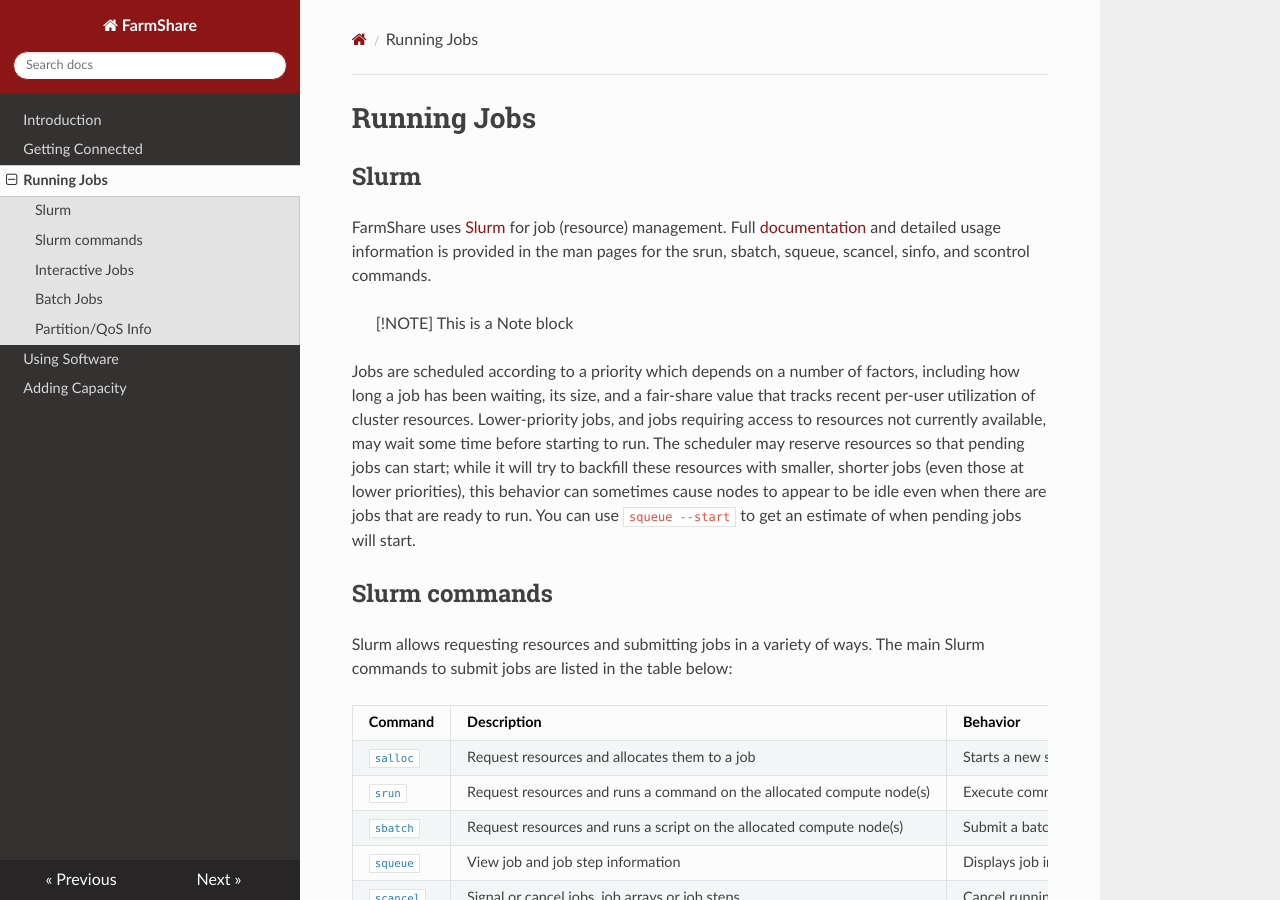
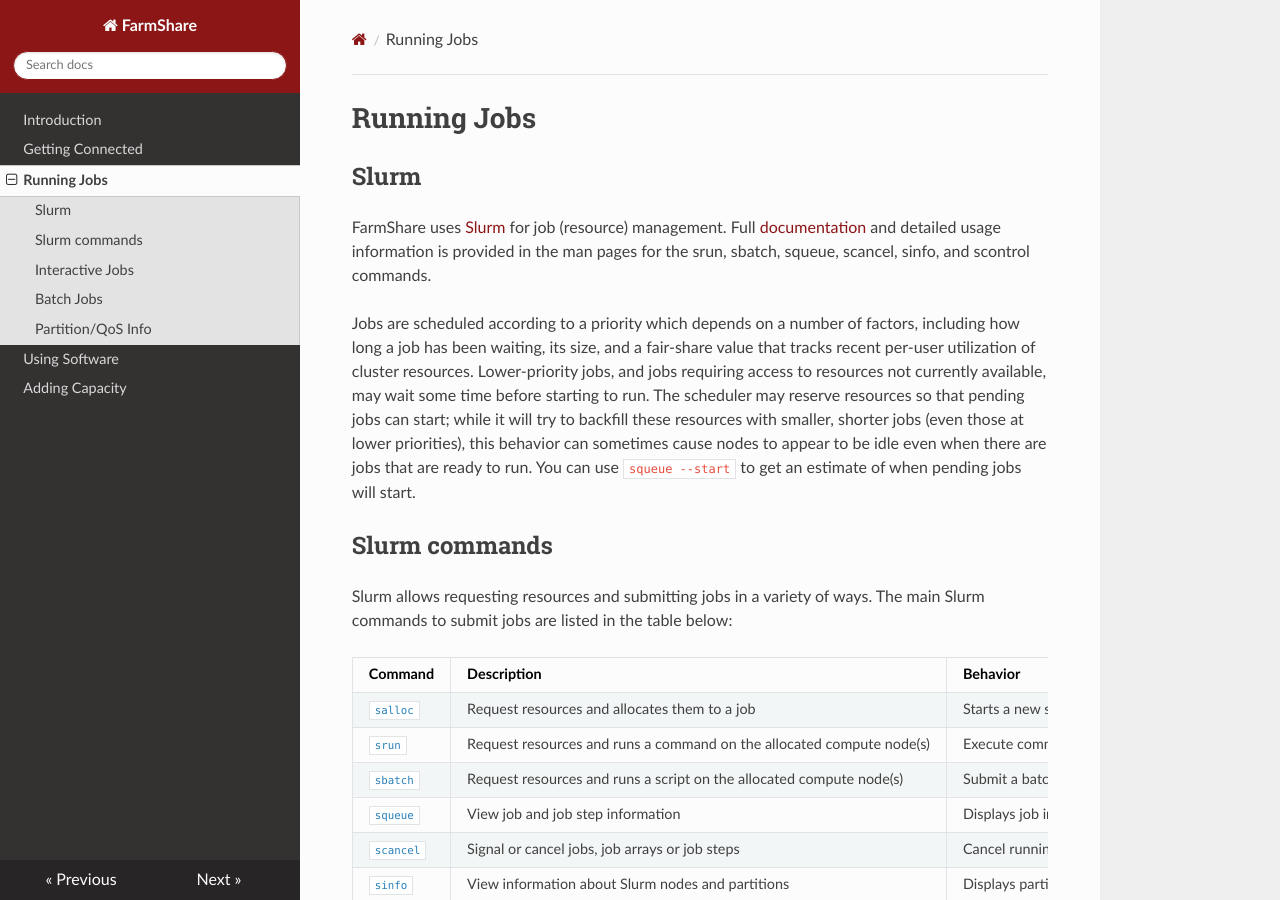
Before and after one commit to stanford-rc/farmshare-docs, an MkDocs documentation site: the page built from docs/slurm.md, in a window 1280 px wide and 900 px high. Built offline with MkDocs 1.6.1, drawn with Linux system fonts in a browser that asks for light colours; nearby versions of some CDN libraries.

Commit message:
Update slurm.md

```diff
--- a/docs/slurm.md
+++ b/docs/slurm.md
@@ -3,9 +3,6 @@
 ## Slurm
 
 FarmShare uses [Slurm](https://slurm.schedmd.com/) for job (resource) management. Full [documentation](https://slurm.schedmd.com/documentation.html) and detailed usage information is provided in the man pages for the srun, sbatch, squeue, scancel, sinfo, and scontrol commands.
-
->[!NOTE]
->This is a Note block
 
 Jobs are scheduled according to a priority which depends on a number of factors, including how long a job has been waiting, its size, and a fair-share value that tracks recent per-user utilization of cluster resources. Lower-priority jobs, and jobs requiring access to resources not currently available, may wait some time before starting to run. The scheduler may reserve resources so that pending jobs can start; while it will try to backfill these resources with smaller, shorter jobs (even those at lower priorities), this behavior can sometimes cause nodes to appear to be idle even when there are jobs that are ready to run. You can use `squeue --start` to get an estimate of when pending jobs will start.
 
```
